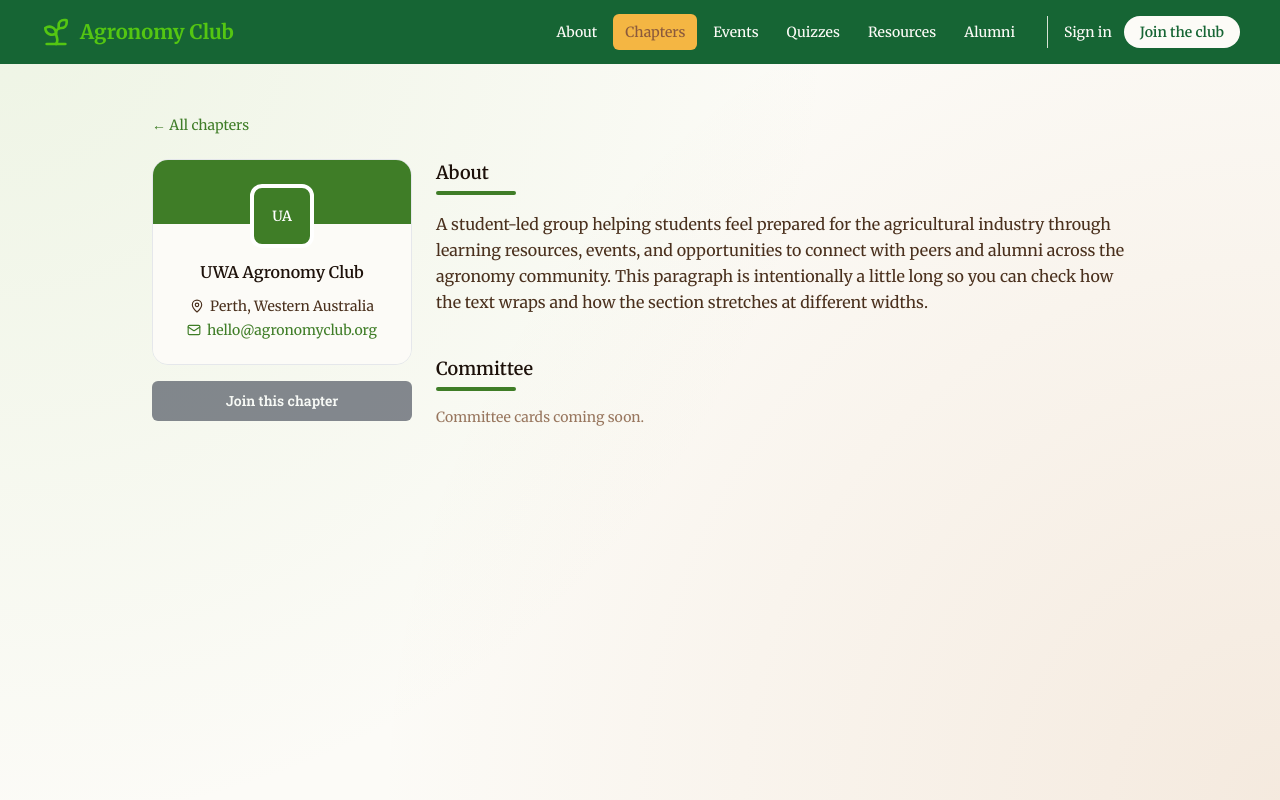
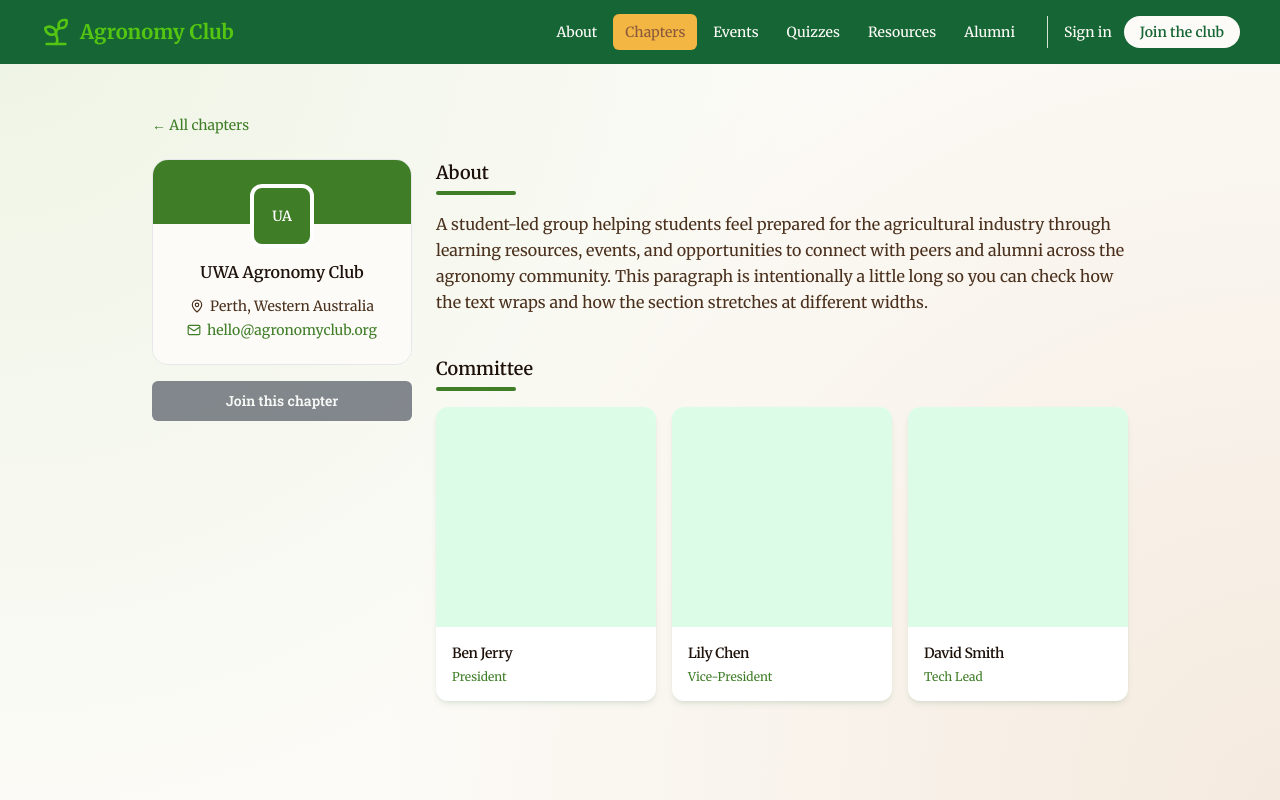
Before and after one commit to codersforcauses/agronomy-club, a Next.js app in the folder client/: page /chapters/1 in a window 1280 px wide. Built offline with nearby package versions, Linux system fonts and the light colour scheme.

Commit message:
Add chapter details page and committee card.

```diff
--- a/client/src/app/chapters/[id]/page.tsx
+++ b/client/src/app/chapters/[id]/page.tsx
@@ -1,10 +1,12 @@
-import { Mail,MapPin } from "lucide-react";
+import { Mail, MapPin } from "lucide-react";
 import Link from "next/link";
 import { notFound } from "next/navigation";
 import type { ReactNode } from "react";
 
+import { CommitteeMemberCard } from "@/components/committee-member-card";
 import { Button } from "@/components/ui/button";
 
+type CommitteeMember = { name: string; position: string; photo: string };
 type Chapter = {
   id: string;
   name: string;
@@ -12,9 +14,10 @@ type Chapter = {
   bannerColour: string;
   location: string;
   contactEmail: string;
+  committee: CommitteeMember[];
 };
 
-// ── Temporary mock data  ──
+// ── Temporary mock data ──
 const MOCK_CHAPTERS: Record<string, Chapter> = {
   "1": {
     id: "1",
@@ -24,6 +27,11 @@ const MOCK_CHAPTERS: Record<string, Chapter> = {
     bannerColour: "#3F7D27",
     location: "Perth, Western Australia",
     contactEmail: "hello@agronomyclub.org",
+    committee: [
+      { name: "Ben Jerry", position: "President", photo: "" },
+      { name: "Lily Chen", position: "Vice-President", photo: "" },
+      { name: "David Smith", position: "Tech Lead", photo: "" },
+    ],
   },
 };
 
@@ -61,7 +69,7 @@ export default async function ChapterPage({
   const chapter = await getChapter(id);
   if (!chapter) notFound();
 
-  // Initials for the logo placeholder, e.g. "UWA Agronomy Club" -> "UA"
+  // Initials for the logo placeholder
   const initials = chapter.name
     .split(" ")
     .map((word) => word[0])
@@ -128,10 +136,17 @@ export default async function ChapterPage({
             <SectionHeading colour={chapter.bannerColour}>
               Committee
             </SectionHeading>
-            {/* committee component */}
-            <p className="text-sm text-brand-text-light">
-              Committee cards coming soon.
-            </p>
+            {/* committee-member-card component */}
+            <div className="flex flex-wrap gap-4">
+              {chapter.committee.map((member) => (
+                <CommitteeMemberCard
+                  key={member.name}
+                  name={member.name}
+                  position={member.position}
+                  photo={member.photo}
+                />
+              ))}
+            </div>
           </section>
         </div>
       </div>
```
